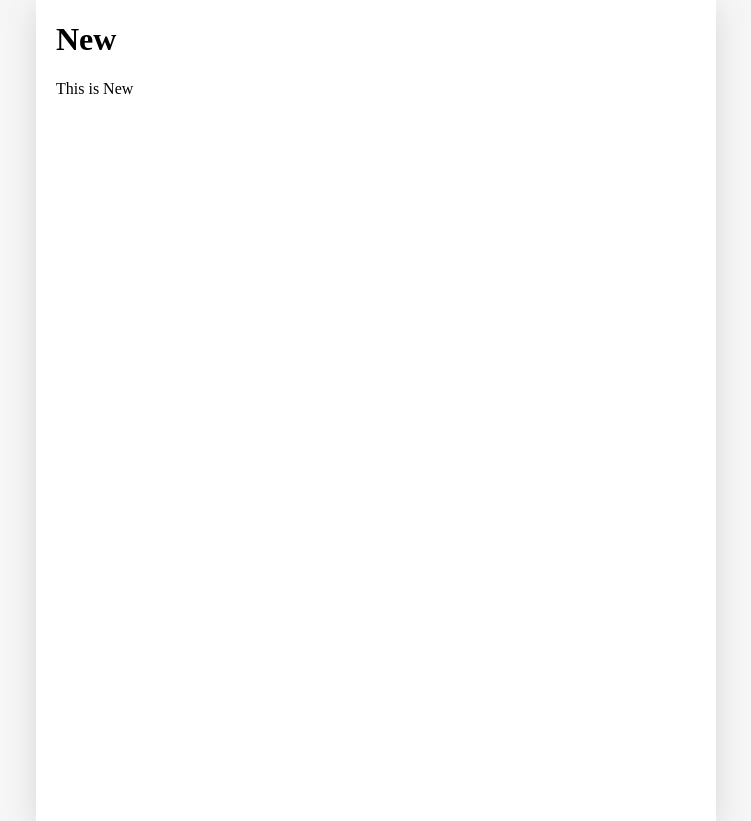
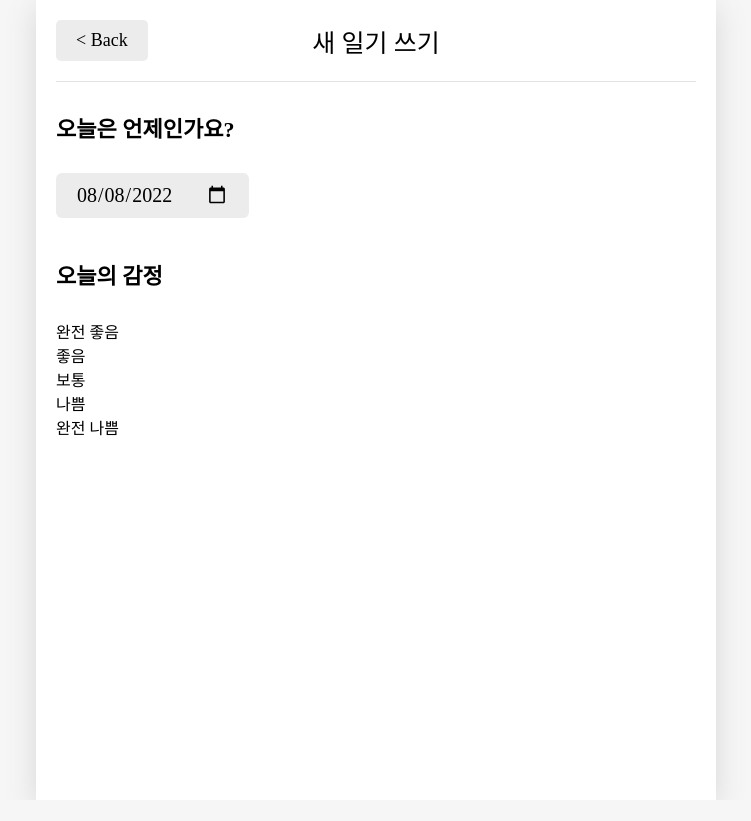
Before and after one commit to gia-world/training-publish, a React (Create React App) app in the folder react/emotion-diary/: page /new in a window 1280 px wide. Shown: the whole page, without its empty margins (264-1015 px from the left). After the commit the page ends 800 px from the top, so only its background shows below. Built offline with nearby package versions, Linux system fonts and the light colour scheme; a web font is replaced by a local one.

Commit message:
/new 페이지 구현 중

```diff
--- a/react/emotion-diary/src/App.css
+++ b/react/emotion-diary/src/App.css
@@ -98,6 +98,7 @@ header button {
   font-family: "MYY";
 }
 
+/* DiaryList */
 .DiaryList nav {
   display: flex;
   justify-content: space-between;
@@ -123,6 +124,7 @@ header button {
   font-size: 18px;
 }
 
+/* DiaryItem */
 .DiaryItem {
   display: flex;
   justify-content: space-between;
@@ -174,3 +176,27 @@ header button {
 .DiaryItem .btn_wrapper{
   min-width: 70px;
 }
+
+/* DiaryEditor */
+.DiaryEditor{
+
+}
+
+.DiaryEditor section+section{
+  margin-top: 40px;
+}
+
+.DiaryEditor h4{
+  font-size: 22px;
+  font-weight: bold;
+}
+
+.DiaryEditor .input_date{
+  padding: 10px 20px;
+  border: none;
+  border-radius: 6px;
+  background-color: #ececec;
+  cursor: pointer;
+  font-family: inherit;
+  font-size: 20px;
+}
--- /dev/null
+++ b/react/emotion-diary/src/components/DiaryEditor.js
@@ -0,0 +1,67 @@
+
+import React, { useState } from "react";
+import { useNavigate } from "react-router-dom";
+
+import MyButton from "./MyButton";
+import MyHeader from "./MyHeader";
+
+const emotionList=[
+    {
+        emotion_id:1,
+        emotion_img:process.env.PUBLIC_URL+`/assets/emotion1.png`,
+        emotion_descript:'완전 좋음'
+    },
+    {
+        emotion_id:2,
+        emotion_img:process.env.PUBLIC_URL+`/assets/emotion2.png`,
+        emotion_descript:'좋음'
+    },
+    {
+        emotion_id:3,
+        emotion_img:process.env.PUBLIC_URL+`/assets/emotion3.png`,
+        emotion_descript:'보통'
+    },
+    {
+        emotion_id:4,
+        emotion_img:process.env.PUBLIC_URL+`/assets/emotion4.png`,
+        emotion_descript:'나쁨'
+    },
+    {
+        emotion_id:5,
+        emotion_img:process.env.PUBLIC_URL+`/assets/emotion5.png`,
+        emotion_descript:'완전 나쁨'
+    },
+]
+
+const getStringDate = (date) => {
+    return date.toISOString().slice(0, 10);
+  };
+
+const DiaryEditor = () => {
+    const [date, setDate] = useState(getStringDate(new Date()));
+
+    const navigate = useNavigate();
+    return (
+      <div className="DiaryEditor">
+        <MyHeader headText={"새 일기 쓰기"} left={<MyButton text={"< Back"} onClick={() => navigate(-1)} />} />
+        <div>
+          <section>
+            <h4>오늘은 언제인가요?</h4>
+            <div className="input_box">
+              <input className="input_date"value={date} onChange={(e) => setDate(e.target.value)} type="date" />
+            </div>
+          </section>
+          <section>
+            <h4>오늘의 감정</h4>
+            <div className="input_box emotion_list_wrapper">
+                {emotionList.map((it)=>(
+                    <div key={it.emotion_id}>{it.emotion_descript}</div>
+                ))}
+            </div>
+          </section>
+        </div>
+      </div>
+    );
+}
+
+export default DiaryEditor
--- a/react/emotion-diary/src/components/DiaryList.js
+++ b/react/emotion-diary/src/components/DiaryList.js
@@ -35,9 +35,9 @@ const DiaryList = ({ diaryList }) => {
   const getProcessedDiaryList = () => {
     const filterCallBack = (item) => {
       if (filter === "good") {
-        return parseInt(item.emotion) >= 3;
+        return parseInt(item.emotion) <= 3;
       } else {
-        return parseInt(item.emotion) < 3;
+        return parseInt(item.emotion) > 3;
       }
     };
 
--- a/react/emotion-diary/src/pages/New.js
+++ b/react/emotion-diary/src/pages/New.js
@@ -1,12 +1,14 @@
-import React from "react";
+import React from 'react'
+import DiaryEditor from '../components/DiaryEditor';
+
+
 
 const New = () => {
-  return (
+  return(
     <div>
-      <h1>New</h1>
-      <p>This is New</p>
+      <DiaryEditor/>
     </div>
-  );
+  )
 };
 
 export default New;
```
